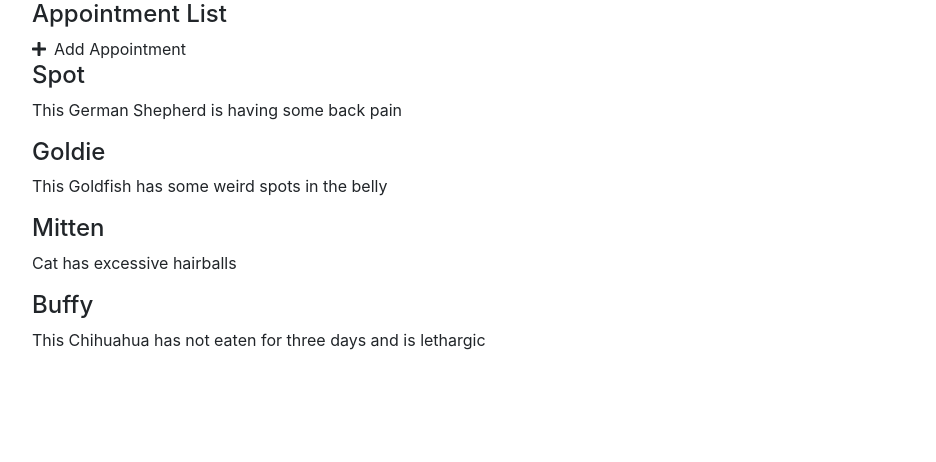
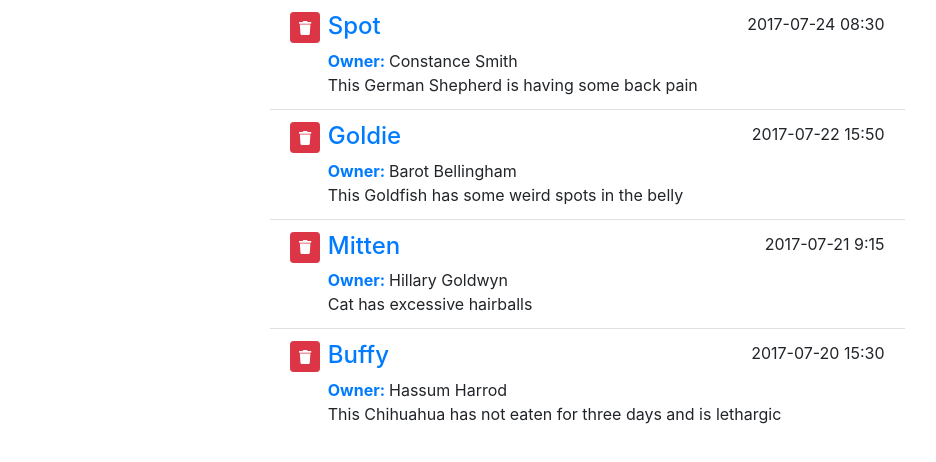
Before and after one commit to Lisigner/curricula, a Vue app: page / in a window 1280 px wide. Shown: the top 462 px of the page, without its empty margins (53-989 px from the left). Built offline with nearby package versions, Linux system fonts and the light colour scheme.

Commit message:
Create a json file for data and vue file
Adding a json file to retreive data and bootstrap styling

```diff
--- /dev/null
+++ b/public/data/appointments.json
@@ -0,0 +1,26 @@
+[
+    {
+      "petName": "Spot",
+      "petOwner": "Constance Smith",
+      "aptDate": "2017-07-24 08:30",
+      "aptNotes": "This German Shepherd is having some back pain"
+    },
+    {
+      "petName": "Goldie",
+      "petOwner": "Barot Bellingham",
+      "aptDate": "2017-07-22 15:50",
+      "aptNotes": "This Goldfish has some weird spots in the belly"
+    },
+    {
+      "petName": "Mitten",
+      "petOwner": "Hillary Goldwyn",
+      "aptDate": "2017-07-21 9:15",
+      "aptNotes": "Cat has excessive hairballs"
+    },
+    {
+      "petName": "Buffy",
+      "petOwner": "Hassum Harrod",
+      "aptDate": "2017-07-20 15:30",
+      "aptNotes": "This Chihuahua has not eaten for three days and is lethargic"
+    }
+  ]
--- a/src/App.vue
+++ b/src/App.vue
@@ -1,53 +1,30 @@
 <template>
   <div id="main-app" class="container">
-    <h4>{{title}}</h4>
-    <font-awesome-icon icon="plus" class="mr-2"/>Add Appointment
-    <div v-for="(item, i) in appointments" v-bind:key="i">
-      <h4>{{item.petName}}</h4>
-      <p>{{item.aptNotes}}</p>
+    <div class="row justify-content-center">
+      <appointment-list :appointments="appointments"/>
     </div>
   </div>
 </template>
 
 <script>
-import { FontAwesomeIcon } from "@fortawesome/vue-fontawesome";
+import AppointmentList from "./components/AppointmentList";
+import axios from "axios";
 
 export default {
   name: "MainApp",
   data: function() {
     return {
-     title: "Appointment List",
-      appointments: [
-        {
-          petName: "Spot",
-          petOwner: "Constance Smith",
-          aptDate: "2017-07-24 08:30",
-          aptNotes: "This German Shepherd is having some back pain"
-        },
-        {
-          petName: "Goldie",
-          petOwner: "Barot Bellingham",
-          aptDate: "2017-07-22 15:50",
-          aptNotes: "This Goldfish has some weird spots in the belly"
-        },
-        {
-          petName: "Mitten",
-          petOwner: "Hillary Goldwyn",
-          aptDate: "2017-07-21 9:15",
-          aptNotes: "Cat has excessive hairballs"
-        },
-        {
-          petName: "Buffy",
-          petOwner: "Hassum Harrod",
-          aptDate: "2017-07-20 15:30",
-          aptNotes:
-            "This Chihuahua has not eaten for three days and is lethargic"
-        }
-      ]
+      title: "Appointment List",
+      appointments: []
     };
-     },
+  },
   components: {
-    FontAwesomeIcon
+    AppointmentList
+  },
+  mounted() {
+    axios
+      .get("./data/appointments.json")
+      .then(response => (this.appointments = response.data));
   }
 };
 </script>
--- /dev/null
+++ b/src/components/AppointmentList.vue
@@ -0,0 +1,37 @@
+<template>
+  <div class="col-12 col-md-10 col-lg-7">
+    <div class="list-group list-group-flush">
+      <div
+        class="list-group-item d-flex align-items-start"
+        v-for="(item, i) in appointments"
+        v-bind:key="i"
+      >
+        <button class="mr-2 btn btn-sm btn-danger">
+          <font-awesome-icon icon="trash"/>
+        </button>
+        <div class="w-100">
+          <div class="d-flex justify-content-between">
+            <span class="h4 text-primary">{{item.petName}}</span>
+            <span class="float-right">{{item.aptDate}}</span>
+          </div>
+          <div class="owner-name">
+            <span class="font-weight-bold text-primary mr-1">Owner:</span>
+            <span>{{item.petOwner}}</span>
+          </div>
+          <div>{{item.aptNotes}}</div>
+        </div>
+      </div>
+    </div>
+  </div>
+</template>
+
+<script>
+import { FontAwesomeIcon } from "@fortawesome/vue-fontawesome";
+export default {
+  name: "AppointmentList",
+  props: ["appointments"],
+  components: {
+    FontAwesomeIcon
+  }
+};
+</script>
```
Also changed, not shown: src/main.js (line endings or trailing spaces).
